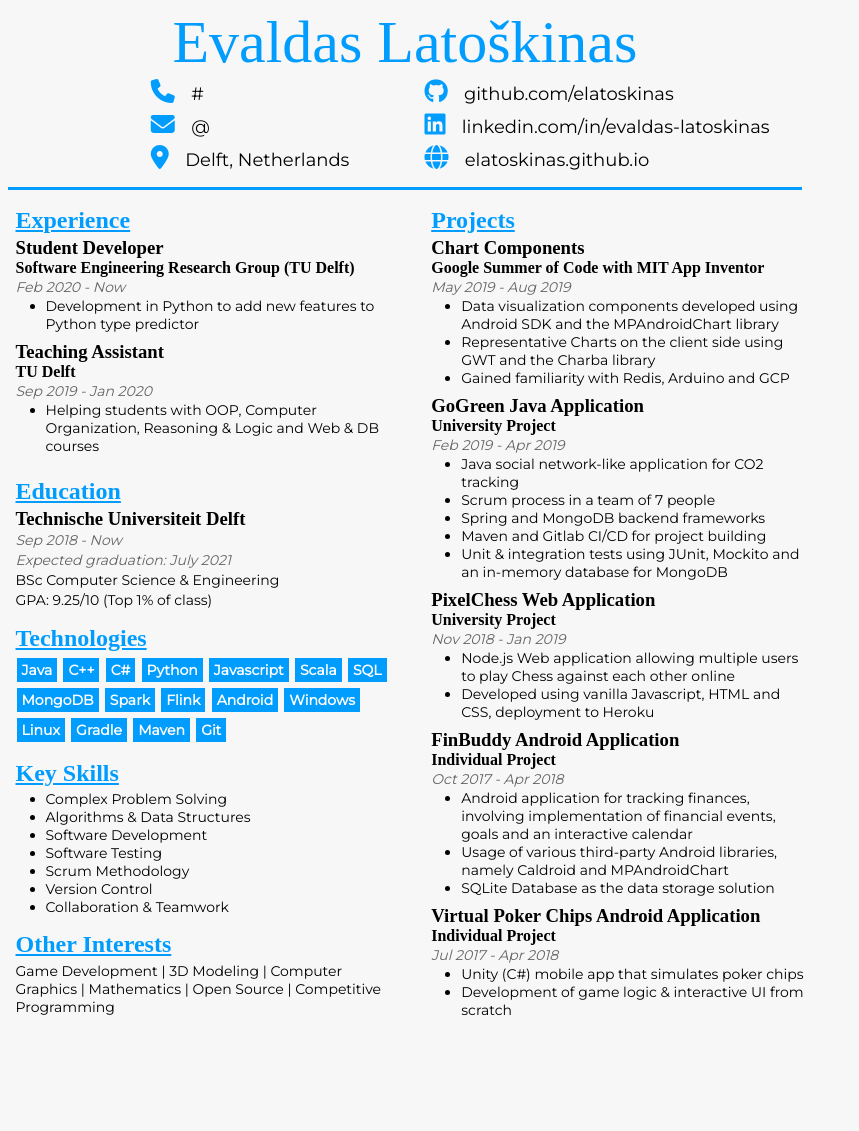
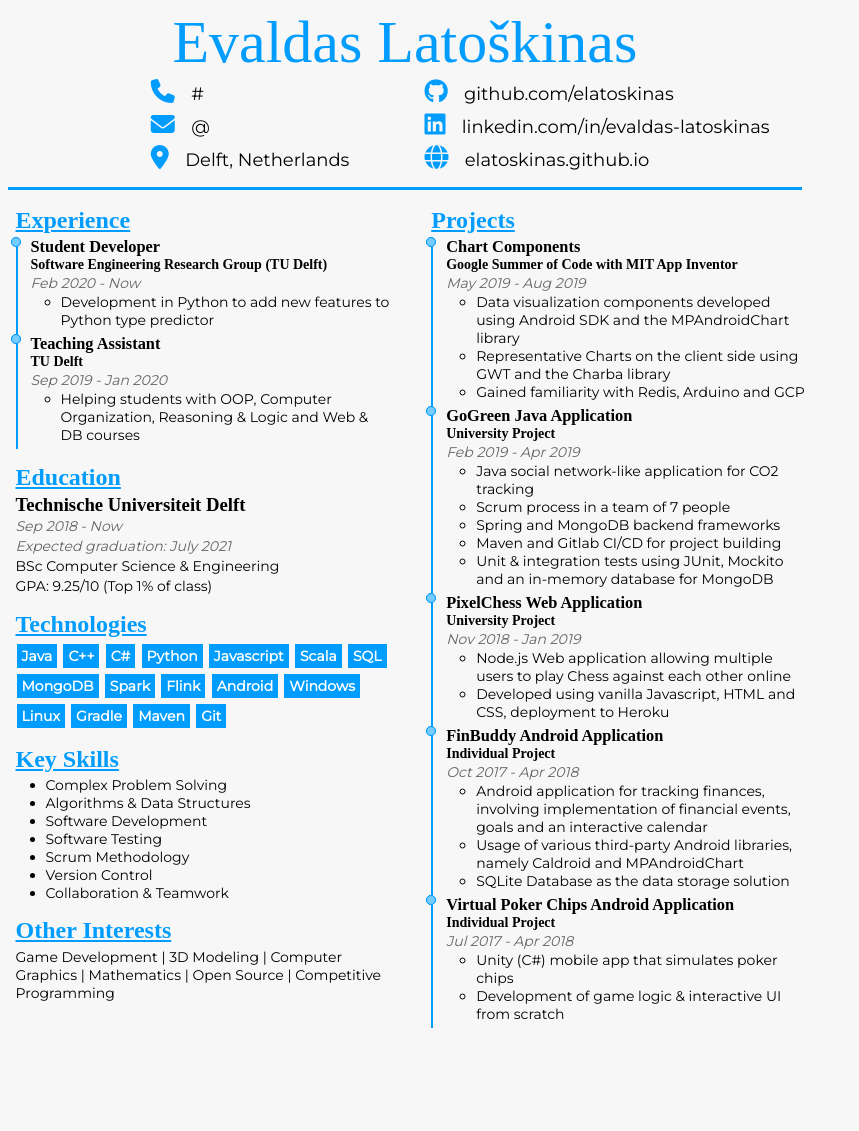
Before and after one commit to elatoskinas/cv-jekyll, a Jekyll site: the page built from index.markdown, in a window 1280 px wide. Shown: the whole page, without its empty margins (0-859 px from the left). Built offline with Jekyll 4.4.1, drawn with Linux system fonts in a browser that asks for light colours; nearby versions of some CDN libraries; some web fonts are replaced.

Commit message:
Introduce timelines for projects and experience

```diff
--- a/assets/css/style.css
+++ b/assets/css/style.css
@@ -119,7 +119,7 @@ body main > * {
 
 /* Experience */
 .project-entry, .work-entry {
-    padding-bottom: 8px;
+    padding-bottom: 5px;
 }
 
 /* Date */
@@ -127,3 +127,34 @@ body main > * {
     color: var(--text-accent-color);
     font-style: italic;
 }
+
+/* Timeline */
+.timeline {
+    padding: 0 0 0 15px;
+    list-style: none;
+}
+
+.timeline li {
+    position: relative;
+}
+
+.timeline li > .timeline-line {
+    width: 2px;
+    height: 100%;
+    left: -15px;
+    top: 0;
+    position: absolute;
+    background: var(--accent-color);
+}
+
+.timeline li > .timeline-line:before, .timeline li > .timeline-line:after {
+    content: '';
+    width: 8px;
+    height: 8px;
+    border-radius: 50%;
+    border: 1.5px solid var(--accent-color);
+    position: absolute;
+    background: #76cbff;
+    left: -5px;
+    top: 0;
+}
--- a/index.markdown
+++ b/index.markdown
@@ -23,11 +23,14 @@ layout: cv
             <h2>Experience</h2>
         </header>
 
-        {% for work in site.data.profile.work_experience %}
-            <div class="work-entry">
-                {% include experience.html %}
-            </div>
-        {% endfor %}
+        <ul class="timeline">
+            {% for work in site.data.profile.work_experience %}
+                <li class="work-entry">
+                    <span class="timeline-line"></span>
+                    {% include experience.html %}
+                </li>
+            {% endfor %}
+        </ul>
     </section>
 
 
@@ -86,10 +89,13 @@ layout: cv
             <h2>Projects</h2>
         </header>
 
-        {% for work in site.data.profile.projects %}
-            <div class="work-entry">
-                {% include experience.html %}
-            </div>
-        {% endfor %}
+        <ul class="timeline">
+            {% for work in site.data.profile.projects %}
+                <li class="work-entry">
+                    <span class="timeline-line"></span>
+                    {% include experience.html %}
+                </li>
+            {% endfor %}
+        </ul>
     </section>
 </main>
```
